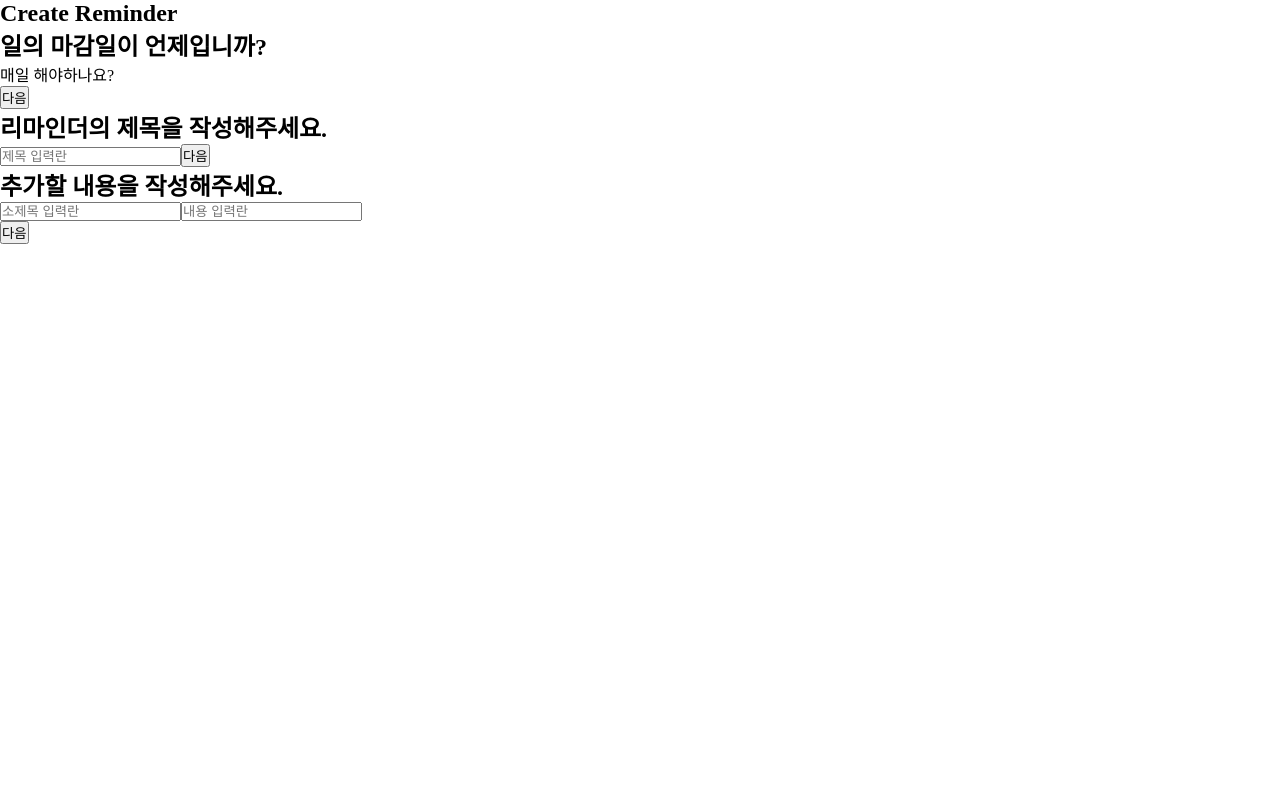
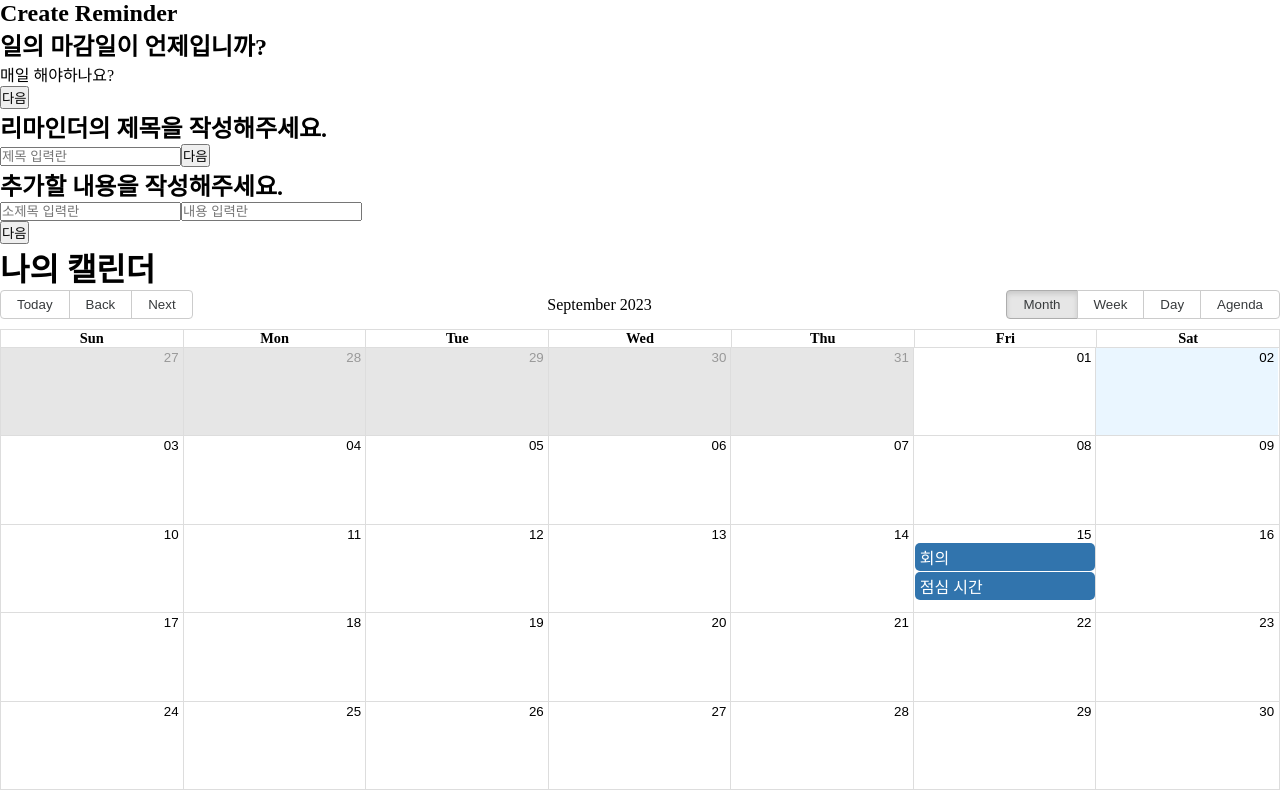
Before and after one commit to JangRuBin2/MLIL.J_Reminder, a React app: page /edit in a window 1280 px wide. Built offline with nearby package versions, Linux system fonts and the light colour scheme.

Commit message:
캘린더 라이브러리 설치 및 적용

```diff
--- a/package.json
+++ b/package.json
@@ -18,6 +18,7 @@
     "@babel/preset-react": "^7.22.5",
     "@babel/preset-typescript": "^7.22.11",
     "@types/react": "^18.2.21",
+    "@types/react-big-calendar": "^1.6.4",
     "@types/react-dom": "^18.2.7",
     "css-loader": "^6.8.1",
     "express": "^4.18.2",
@@ -35,6 +36,7 @@
   "dependencies": {
     "dotenv": "^16.3.1",
     "react": "^18.2.0",
+    "react-big-calendar": "^1.8.2",
     "react-dom": "^18.2.0",
     "react-helmet-async": "^1.3.0"
   }
--- a/src/component/page/edit.tsx
+++ b/src/component/page/edit.tsx
@@ -2,10 +2,11 @@ import React from "react";
 import Content from "../createReminder/content";
 import DeadLine from "../createReminder/deadLine";
 import Title from "../createReminder/title";
+import MyCalendar from '../utils/calendar';
 const EditPage = () : JSX.Element => {
   return (<><><h2>Create Reminder</h2>
     <div><DeadLine /></div>
-    <div><Title /></div></><div><Content /></div></>
+    <div><Title /></div></><div><Content /></div><MyCalendar /></>
   )
 }
 export default EditPage;
--- /dev/null
+++ b/src/component/utils/calendar.tsx
@@ -0,0 +1,39 @@
+import React from 'react';
+import { Calendar, momentLocalizer } from 'react-big-calendar';
+import moment from 'moment';
+import 'react-big-calendar/lib/css/react-big-calendar.css';
+
+// 이벤트 데이터 예시
+const events = [
+  {
+    title: '회의',
+    start: new Date(2023, 8, 15, 10, 0),
+    end: new Date(2023, 8, 15, 11, 30),
+  },
+  {
+    title: '점심 시간',
+    start: new Date(2023, 8, 15, 12, 0),
+    end: new Date(2023, 8, 15, 13, 0),
+  },
+  // 다른 이벤트 데이터 추가
+];
+
+// localizer 설정
+const localizer = momentLocalizer(moment);
+
+function MyCalendar() {
+  return (
+    <div>
+      <h1>나의 캘린더</h1>
+      <Calendar
+        localizer={localizer}
+        events={events} // 이벤트 데이터 전달
+        startAccessor="start"
+        endAccessor="end"
+        style={{ height: 500 }}
+      />
+    </div>
+  );
+}
+
+export default MyCalendar;
```
Also changed, not shown: 1 other file (tests, documents, lock files or other folders).
